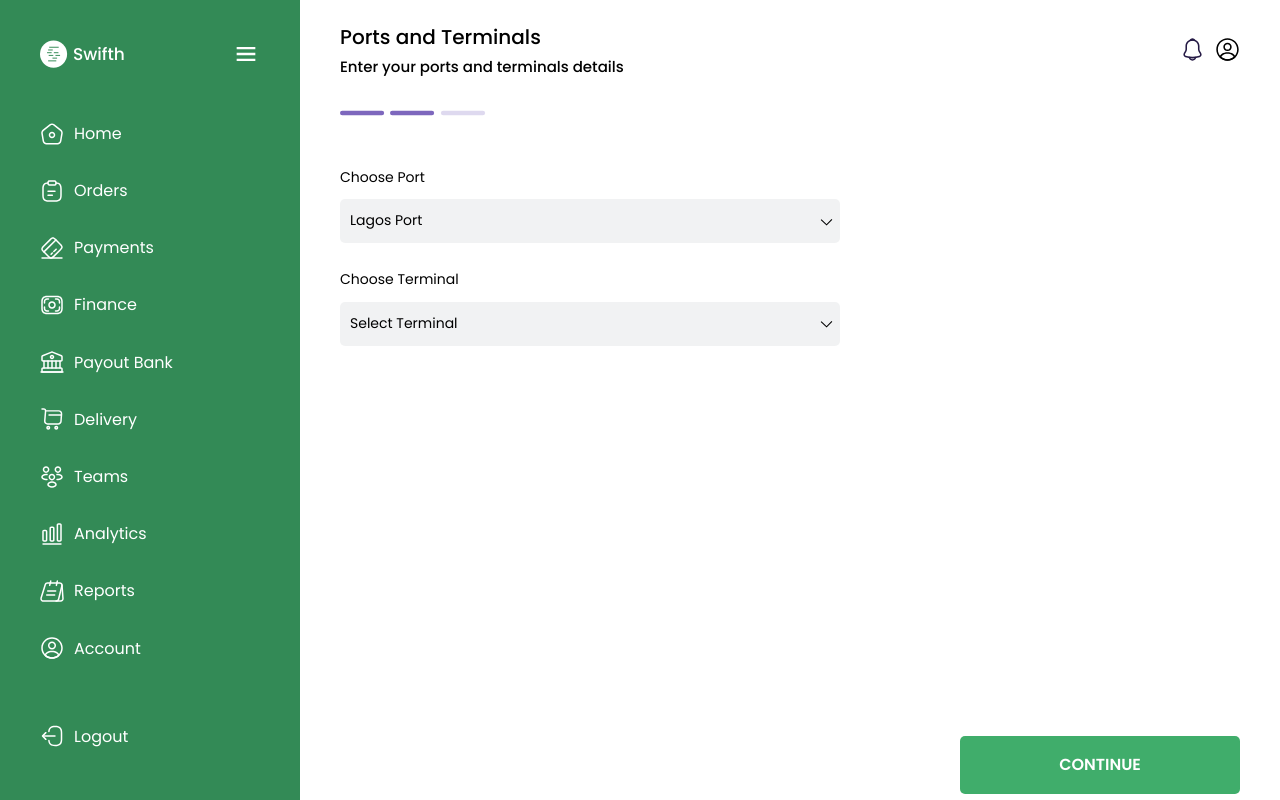
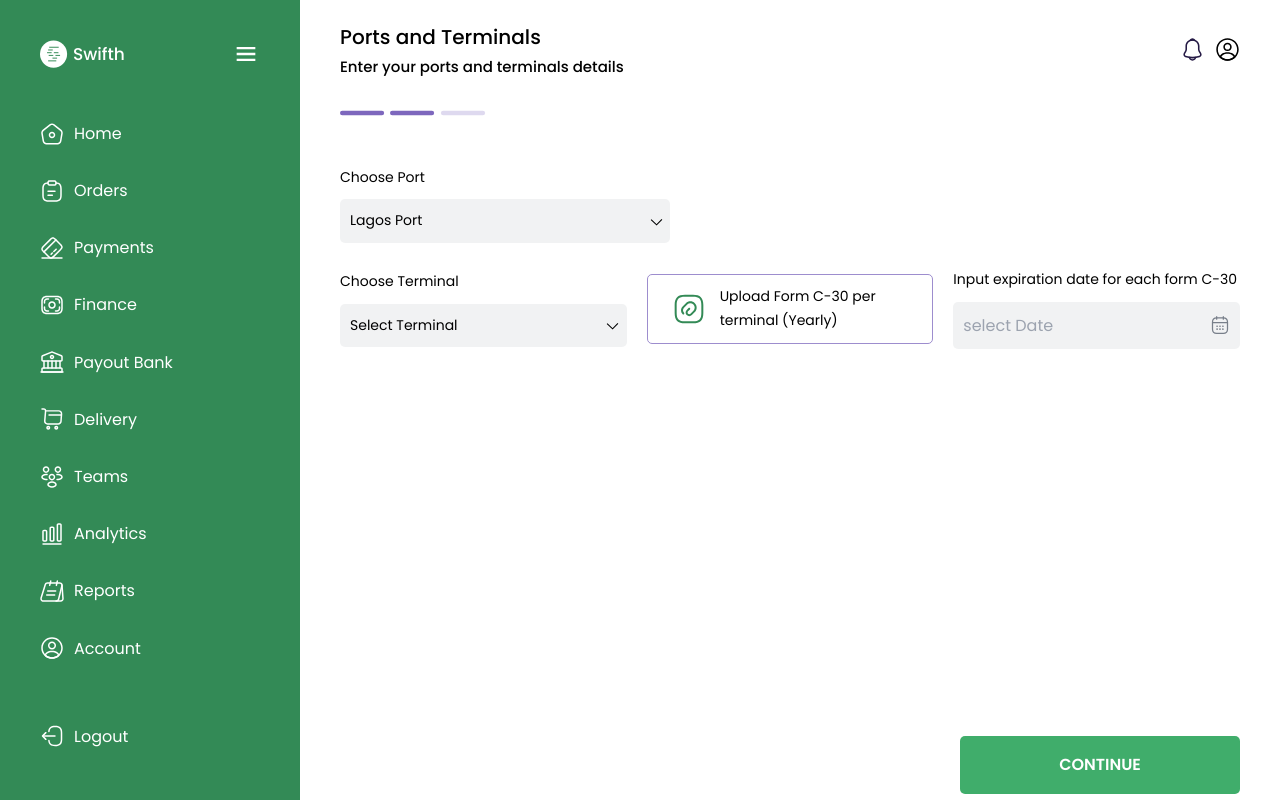
Before and after one commit to projects-for-clients/swifth, a React (Vite) app: page /dashboard/onboarding in a window 1280 px wide. Both pictures are taken after typing "Sample", "Sample", "Sample" into the empty fields and a click on the button "CONTINUE". Built offline with nearby package versions, Linux system fonts and the light colour scheme.

Commit message:
working on onboarding

```diff
--- a/src/components/OnboardingSteps/Port_and_Terminals.tsx
+++ b/src/components/OnboardingSteps/Port_and_Terminals.tsx
@@ -11,7 +11,7 @@ const PersonalInfo = () => {
   }>(null as any);
   const [showCalendarIcon, setShowCalendarIcon] = useState(true);
 
-  const cacUploadHandler = (
+  const formCUploadHandler = (
     e: ChangeEvent<HTMLInputElement>,
     value: string
   ) => {
@@ -65,35 +65,8 @@ const PersonalInfo = () => {
 
         <form className="grid gap-10" onSubmit={handleFormSubmit}>
           <div>
-            <div className="grid grid-cols-2 gap-4 items-center justify-between">
-              {/* <label
-              htmlFor="cacUpload"
-              className="flex border border-color-purple-light rounded-lg py-8 px-10 items-center gap-6 cursor-pointer h-[7rem]"
-            >
-              <img src="/icons/admin/upload.svg" alt="" />
-              {formCUpload ? (
-                <div className="grid">
-                  <p className="text-[1.4rem] font-normal">{formCUpload}</p>
-                  <p className="text-color-grey-4 text-[1rem]">
-                    {imageSize.cac}
-                  </p>
-                </div>
-              ) : (
-                <p>Upload CAC Certificate</p>
-              )}
-            </label>
-            <input
-              type="file"
-              name="cacUpload"
-              id="cacUpload"
-              accept="image/*"
-              className="hidden"
-              onChange={(e) => cacUploadHandler(e, 'cacUpload')}
-            /> */}
-            </div>
-
-            <div className="grid gap-10 mt-4 max-w-[50rem]">
-              <div className="grid gap-4">
+            <div className="grid gap-10 mt-4 ">
+              <div className="grid gap-4 w-[33rem]">
                 <label className="text-[1.4rem]">Choose Port</label>
                 <div className="relative flex items-center">
                   <select
@@ -114,14 +87,24 @@ const PersonalInfo = () => {
                 </div>
               </div>
 
-              <div className="grid gap-4">
+              <section
+                className="grid gap-8 items-center"
+                style={{
+                  gridTemplateColumns: 'repeat(auto-fit, minmax(10rem, 1fr))',
+                }}
+              >
+                <div className="grid gap-4 w-full">
                   <label className="text-[1.4rem]">Choose Terminal</label>
                   <div className="relative flex items-center">
                     <select
                       placeholder="Enter business name"
                       className=" rounded-lg py-4 px-4 outline-none border-none text-[1.4rem] bg-color-grey-1 w-full cursor-pointer appearance-none"
                     >
-                    <option value="1" hidden className="cursor-pointer py-3 px-4">
+                      <option
+                        value="1"
+                        hidden
+                        className="cursor-pointer py-3 px-4"
+                      >
                         Select Terminal
                       </option>
                       <option value="2" className="cursor-pointer py-3 px-4">
@@ -134,6 +117,71 @@ const PersonalInfo = () => {
                     <GrDown className="text-[1.3rem] absolute right-3" />
                   </div>
                 </div>
+                <div className="flex items-center w-full">
+                  <label
+                    htmlFor="cacUpload"
+                    className="flex border border-color-purple-light rounded-lg py-8 px-10 items-center gap-6 cursor-pointer h-[7rem] text-[1.4rem] w-full"
+                  >
+                    <img src="/icons/admin/upload.svg" alt="" />
+                    {formCUpload ? (
+                      <div className="grid">
+                        <p className="text-[1.4rem] font-normal">
+                          {formCUpload}
+                        </p>
+                        <p className="text-color-grey-4 text-[1rem]">
+                          {imageSize.cac}
+                        </p>
+                      </div>
+                    ) : (
+                      <p className="text-[1.4rem]">
+                        Upload Form C-30 per terminal (Yearly)
+                      </p>
+                    )}
+                  </label>
+                  <input
+                    type="file"
+                    name="cacUpload"
+                    id="cacUpload"
+                    accept="image/*"
+                    className="hidden"
+                    onChange={(e) => formCUploadHandler(e, 'cacUpload')}
+                  />
+                </div>
+
+                <div className="grid gap-4  w-full">
+                  <label className="text-[1.4rem]">
+                    Input expiration date for each form C-30{' '}
+                  </label>
+                  <div className="relative flex items-center">
+                    <input
+                      type="text"
+                      placeholder="select Date"
+                      className=" rounded-lg py-4 px-4 outline-none border-none text-[1.6rem] bg-color-grey-1 w-full cursor-pointer"
+                      onFocus={(e) => {
+                        e.target.type = 'date';
+                        setShowCalendarIcon(false);
+                      }}
+                      // onBlur={(e) => {
+                      //   e.target.type = 'text';
+
+                      //   e.target.placeholder = 'select Date';
+
+                      //   e.target.value = '';
+
+                      //   setShowCalendarIcon(true);
+                      // }}
+                    />
+                    {/* <span className="absolute right-0 bg-color-red w-20 h-20 z-10"></span> */}
+                    {showCalendarIcon && (
+                      <img
+                        src="/icons/admin/calendar.svg"
+                        alt=""
+                        className="absolute right-4 w-[2rem] h-[2rem]"
+                      />
+                    )}
+                  </div>
+                </div>
+              </section>
             </div>
           </div>
 
```
Lines whose indentation alone changed are shown as unchanged.
